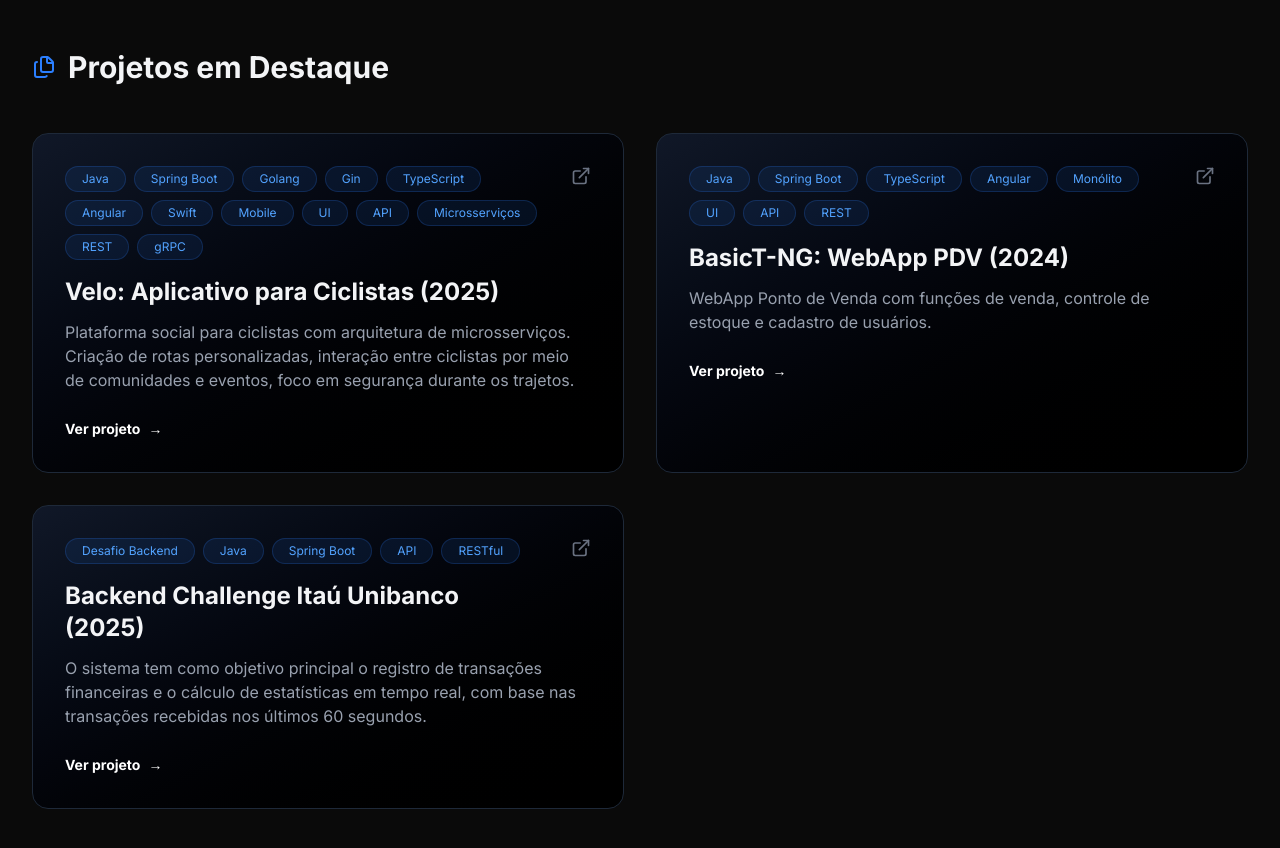
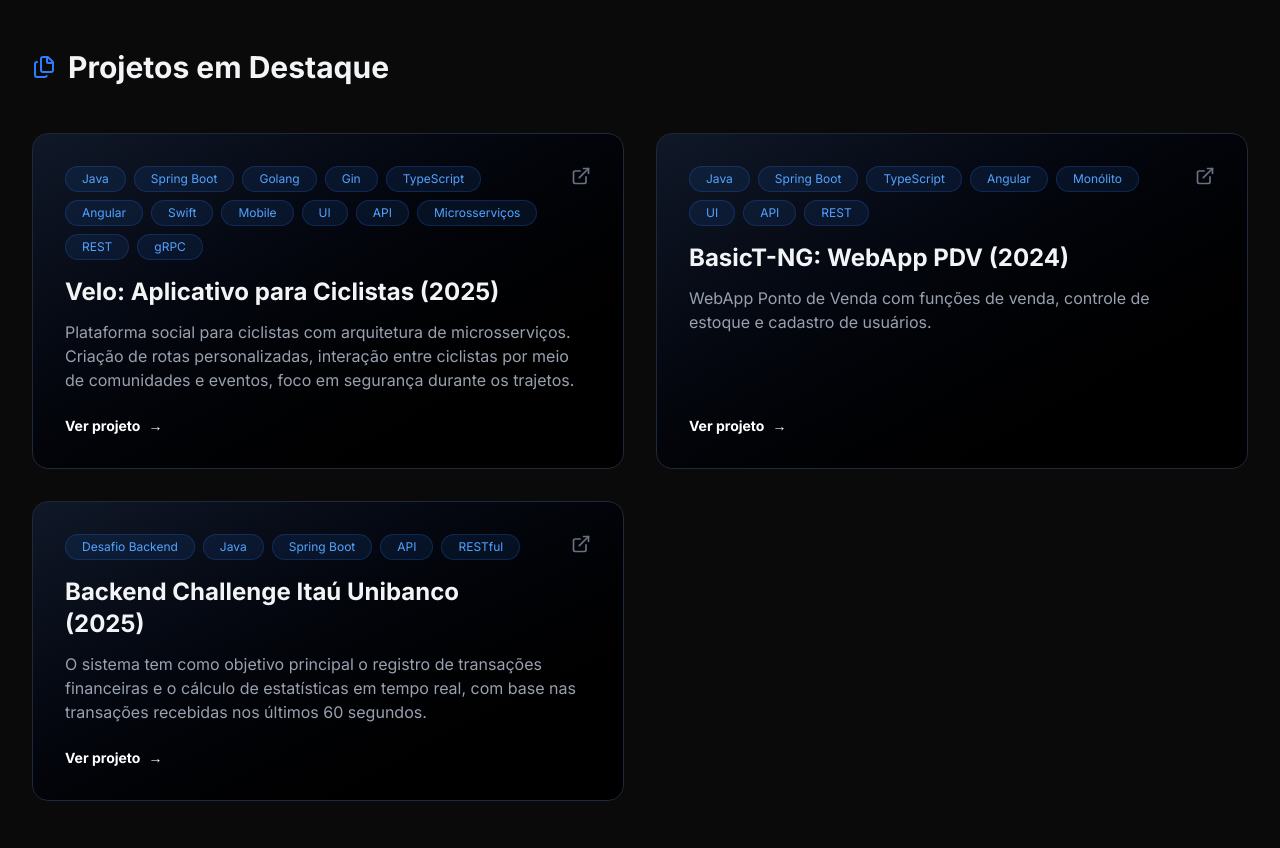
Before and after one commit to jpaveiro/portfolio, a Next.js app: page / in a window 1280 px wide. Shown: the part 1940-2788 px from the top of the page. Built offline with nearby package versions, Linux system fonts and the light colour scheme.

Commit message:
refactor: align "Ver Projeto" button to stay to the bottom of the card

```diff
--- a/app/page.tsx
+++ b/app/page.tsx
@@ -116,12 +116,9 @@ export default function Home() {
   ];
 
   return (
-    <div className="min-h-screen bg-[#0a0a0a] text-gray-100 selection:bg-purple-500/30 overflow-x-hidden">
+    <div id="início" className="min-h-screen bg-[#0a0a0a] text-gray-100 selection:bg-purple-500/30 overflow-x-hidden">
     <Navbar iam={iam}></Navbar>
-      <main
-        id="início"
-        className="max-w-7xl mx-auto flex flex-col-reverse md:flex-row items-center justify-between mt-12 md:mt-24 px-6 md:px-8 gap-12 mb-32"
-      >
+      <main className="max-w-7xl mx-auto flex flex-col-reverse md:flex-row items-center justify-between mt-12 md:mt-24 px-6 md:px-8 gap-12 mb-32">
         <section className="flex-1 space-y-6 text-center md:text-left">
           <div className="inline-flex items-center gap-2 px-3 py-1 rounded-full bg-blue-500/10 border border-blue-500/20 text-blue-400 text-xs font-semibold uppercase tracking-wider mb-2">
             <span className="relative flex h-2 w-2">
@@ -221,7 +218,7 @@ export default function Home() {
               key={project.title}
               className="group relative overflow-hidden rounded-2xl bg-gradient-to-br from-gray-900 to-black border border-gray-800 hover:border-blue-500/30 transition-all"
             >
-              <div className="p-8">
+              <div className="p-8 flex flex-col h-full">
                 <div className="flex justify-between items-start mb-4 gap-2">
                   <div className="flex gap-2 flex-wrap max-w-[90%]">
                     {project.tags.map((tag) => (
@@ -242,12 +239,12 @@ export default function Home() {
                 <h3 className="text-2xl font-bold mb-3 group-hover:text-blue-400 transition-colors max-w-[90%]">
                   {project.title}
                 </h3>
-                <p className="text-gray-400 mb-6 line-clamp-3">
+                <p className="text-gray-400 mb-6 line-clamp-3 flex-1">
                   {project.desc}
                 </p>
                 <a
                   href={project.link}
-                  className="inline-flex items-center text-sm font-semibold text-white hover:text-blue-400 transition-colors"
+                  className="inline-flex items-center text-sm font-semibold text-white hover:text-blue-400 transition-colors mt-auto"
                 >
                   Ver projeto <span className="ml-2">→</span>
                 </a>
```
